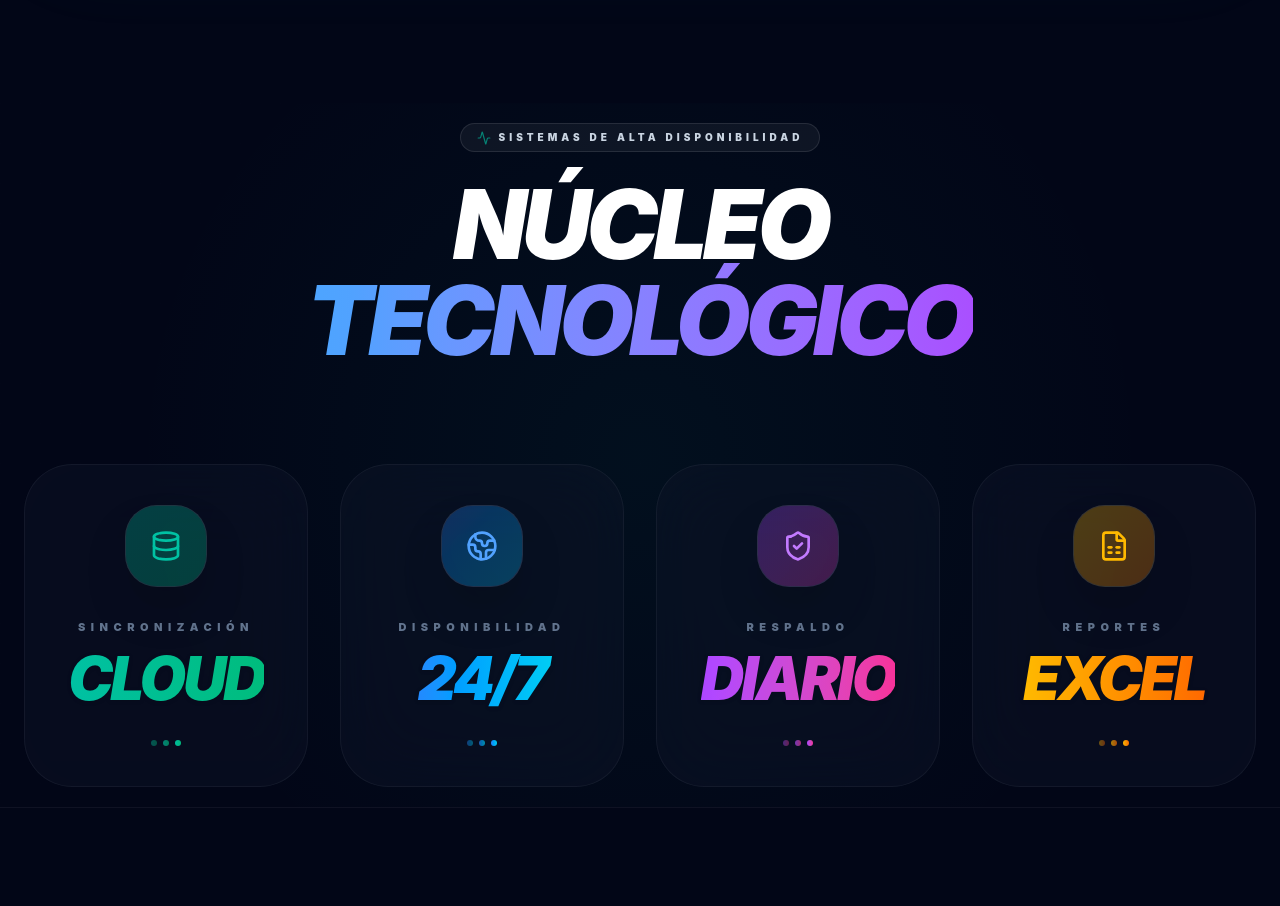
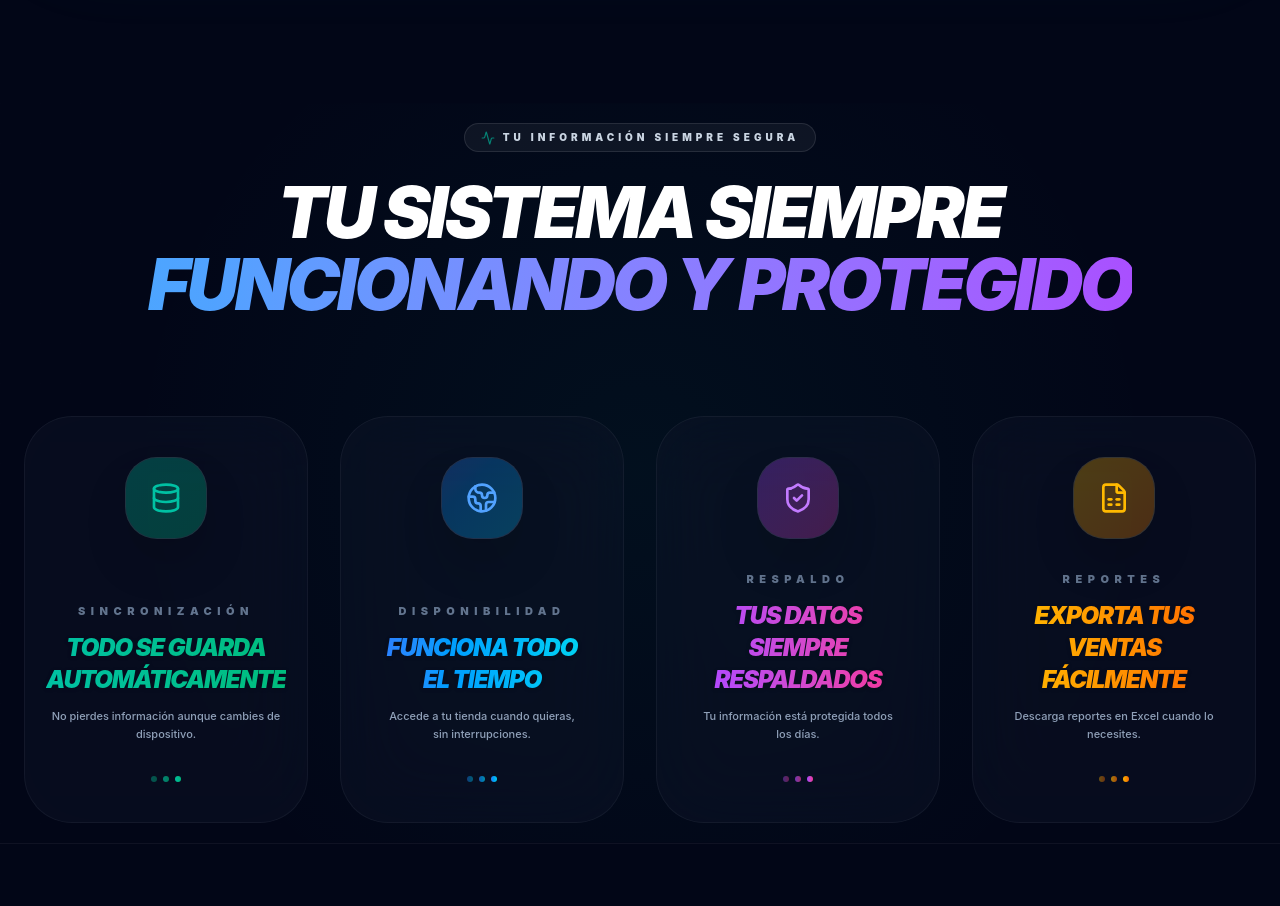
Before and after one commit to ShakerGlobe/punto-de-venta-react, a React (Vite) app: page / in a window 1280 px wide. Shown: the part 5080-5986 px from the top of the page. Built offline with nearby package versions, Linux system fonts and the light colour scheme.

Commit message:
fix: Cambios en home

```diff
--- a/src/Sections/Home/InfraestructureHome.tsx
+++ b/src/Sections/Home/InfraestructureHome.tsx
@@ -6,7 +6,8 @@ export const InfrastructureHome = () => {
     const stats = [
         {
             label: "Sincronización",
-            value: "Cloud",
+            value: "TODO SE GUARDA AUTOMÁTICAMENTE",
+            description: "No pierdes información aunque cambies de dispositivo.",
             icon: <Database size={32} />,
             color: "from-[#00C1A3] to-emerald-500",
             iconColor: "text-[#00C1A3]",
@@ -15,7 +16,8 @@ export const InfrastructureHome = () => {
         },
         {
             label: "Disponibilidad",
-            value: "24/7",
+            value: "FUNCIONA TODO EL TIEMPO",
+            description: "Accede a tu tienda cuando quieras, sin interrupciones.",
             icon: <Globe2 size={32} />,
             color: "from-blue-500 to-cyan-400",
             iconColor: "text-blue-400",
@@ -24,7 +26,8 @@ export const InfrastructureHome = () => {
         },
         {
             label: "Respaldo",
-            value: "Diario",
+            value: "TUS DATOS SIEMPRE RESPALDADOS",
+            description: "Tu información está protegida todos los días.",
             icon: <ShieldCheck size={32} />,
             color: "from-purple-500 to-pink-500",
             iconColor: "text-purple-400",
@@ -33,7 +36,8 @@ export const InfrastructureHome = () => {
         },
         {
             label: "Reportes",
-            value: "Excel",
+            value: "EXPORTA TUS VENTAS FÁCILMENTE",
+            description: "Descarga reportes en Excel cuando lo necesites.",
             icon: <FileSpreadsheet size={32} />,
             color: "from-amber-400 to-orange-500",
             iconColor: "text-amber-400",
@@ -61,17 +65,17 @@ export const InfrastructureHome = () => {
                         className="inline-flex items-center gap-2 px-4 py-1.5 rounded-full bg-white/5 border border-white/10"
                     >
                         <Activity size={14} className="text-[#00C1A3] animate-pulse" />
-                        <span className="text-[10px] font-black uppercase tracking-[0.4em] text-slate-300">Sistemas de Alta Disponibilidad</span>
+                        <span className="text-[10px] font-black uppercase tracking-[0.4em] text-slate-300">TU INFORMACIÓN SIEMPRE SEGURA</span>
                     </motion.div>
 
                     <motion.h2
                         initial={{ opacity: 0, y: 20 }}
                         whileInView={{ opacity: 1, y: 0 }}
-                        className="text-5xl md:text-8xl font-[1000] italic uppercase text-white tracking-tighter leading-none"
+                        className="text-4xl md:text-7xl font-[1000] italic uppercase text-white tracking-tighter leading-none"
                     >
-                        NÚCLEO <br />
+                        Tu sistema siempre<br />
                         <span className="text-transparent bg-clip-text bg-gradient-to-r from-[#00C1A3] via-blue-400 to-purple-500 animate-gradient-x">
-                            TECNOLÓGICO
+                            funcionando Y protegido
                         </span>
                     </motion.h2>
                 </div>
@@ -93,9 +97,7 @@ export const InfrastructureHome = () => {
 
                             {/* Icon Container Centrado */}
                             <div className={`mb-8 p-6 rounded-[2rem] ${stat.bg} border border-white/10 group-hover:bg-white group-hover:border-transparent transition-all duration-500 shadow-2xl relative overflow-hidden`}>
-                                {/* Reflejo interno del icono */}
                                 <div className={`absolute inset-0 opacity-20 bg-gradient-to-br ${stat.color}`} />
-
                                 <div className={`relative z-10 ${stat.iconColor} group-hover:text-[#020617] group-hover:scale-110 transition-all duration-500`}>
                                     {stat.icon}
                                 </div>
@@ -106,9 +108,11 @@ export const InfrastructureHome = () => {
                                 <p className="text-[11px] font-black uppercase tracking-[0.5em] text-slate-500 group-hover:text-white transition-colors duration-300">
                                     {stat.label}
                                 </p>
-                                <h3 className={`text-5xl lg:text-6xl font-[1000] italic uppercase tracking-tighter text-transparent bg-clip-text bg-gradient-to-r ${stat.color} drop-shadow-sm`}>
+                                {/* El mensaje principal de impacto (Value) se colocó como H3 para mayor jerarquía */}
+                                <h3 className={`text-xl lg:text-2xl font-[1000] italic uppercase tracking-tighter text-transparent bg-clip-text bg-gradient-to-r ${stat.color} drop-shadow-sm`}>
                                     {stat.value}
                                 </h3>
+                                <p className="text-[11px] text-slate-400 font-medium leading-relaxed">{stat.description}</p>
                             </div>
 
                             {/* Indicador de carga inferior */}
```
